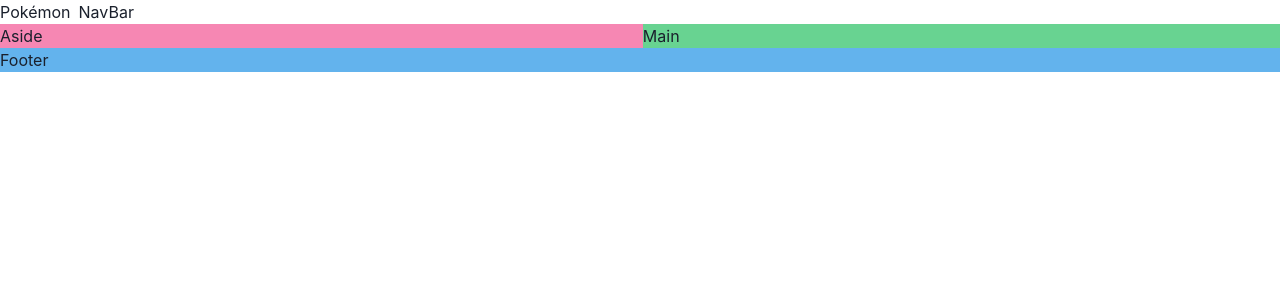
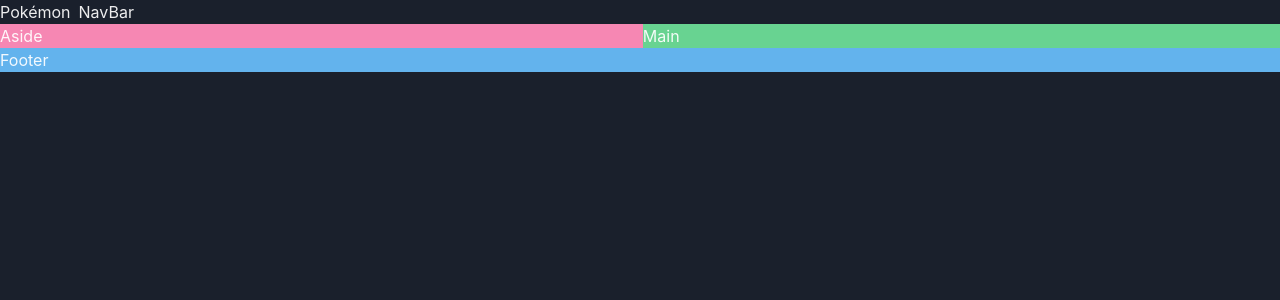
Before and after one commit to Qianqian122333/Pokemons-Website, a React (Vite) app: page / in a window 1280 px wide. Shown: the top 300 px of the page. Built offline with nearby package versions, Linux system fonts and the light colour scheme.

Commit message:
Implement Dark mode

```diff
--- a/src/main.tsx
+++ b/src/main.tsx
@@ -1,12 +1,13 @@
 import React from "react";
 import ReactDOM from "react-dom/client";
-import { ChakraProvider } from "@chakra-ui/react";
+import { ChakraProvider, ColorModeScript } from "@chakra-ui/react";
 import App from "./App";
 import "./index.css";
-
+import theme from "./theme";
 ReactDOM.createRoot(document.getElementById("root") as HTMLElement).render(
   <React.StrictMode>
-    <ChakraProvider>
+    <ChakraProvider theme={theme}>
+      <ColorModeScript initialColorMode={theme.config.initialColorMode} />
       <App />
     </ChakraProvider>
   </React.StrictMode>,
--- /dev/null
+++ b/src/theme.ts
@@ -0,0 +1,15 @@
+// theme.ts
+
+// 1. import `extendTheme` function
+import { extendTheme, type ThemeConfig } from "@chakra-ui/react";
+
+// 2. Add your color mode config
+const config: ThemeConfig = {
+  initialColorMode: "dark",
+  //   useSystemColorMode: false,
+};
+
+// 3. extend the theme
+const theme = extendTheme({ config });
+
+export default theme;
```
